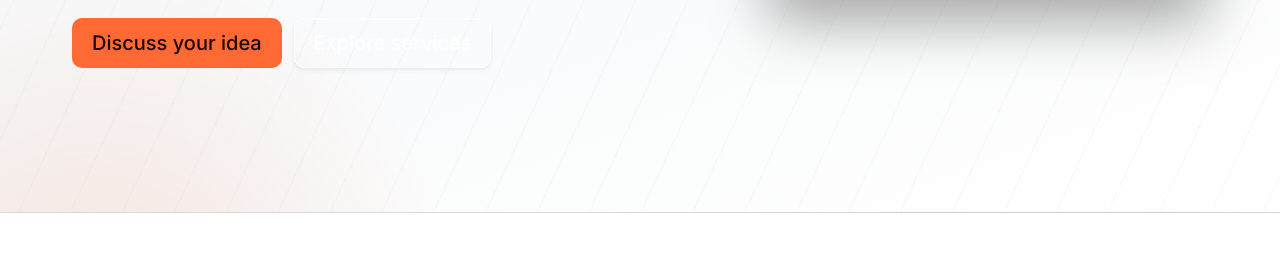
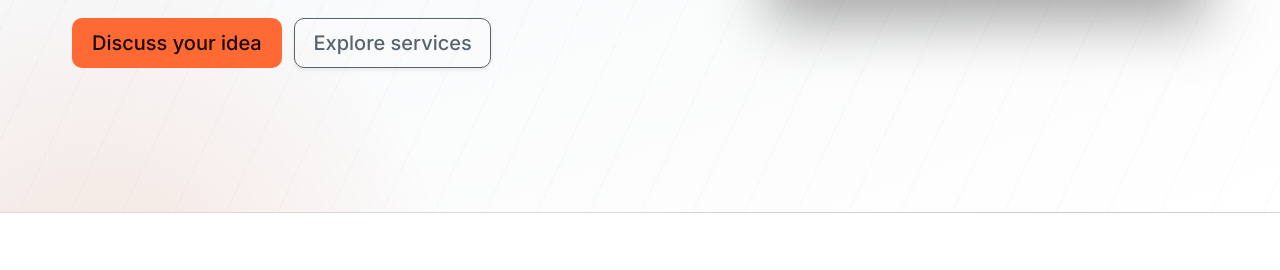
Before and after one commit to vasc-art50/3DTweets, an Astro site: page / in a window 1280 px wide. Shown: the part 471-741 px from the top of the page. Built offline with nearby package versions, Linux system fonts and the light colour scheme; Astro itself is replaced by a stand-in of ours.

Commit message:
Fixed #2 - having the same approach as on the Services section

```diff
--- a/src/assets/styles/main.scss
+++ b/src/assets/styles/main.scss
@@ -370,7 +370,7 @@ main {
   margin-top: 1.5rem;
 }
 
-.aw-plan-button.is-outlined {
+.button.is-outlined {
   color: var(--aw-muted);
   border-color: var(--aw-muted);
   transition:
```
